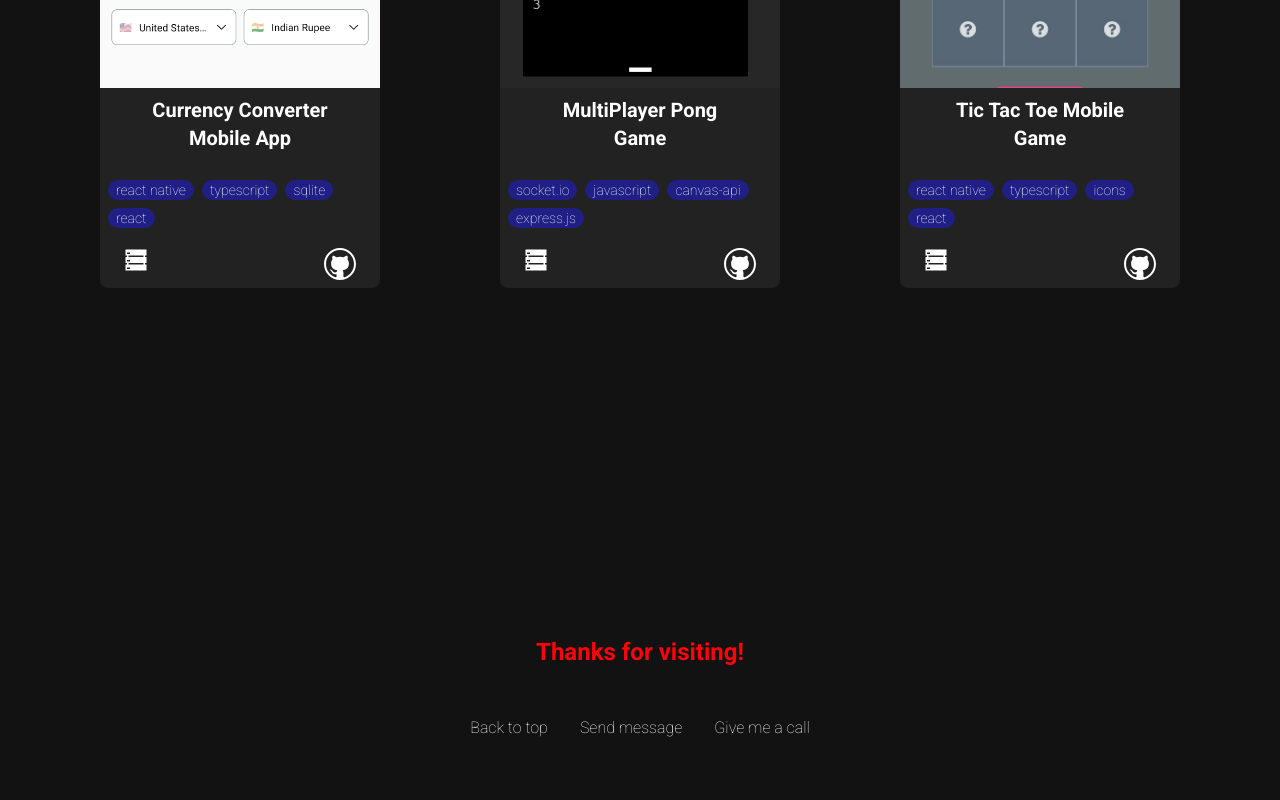
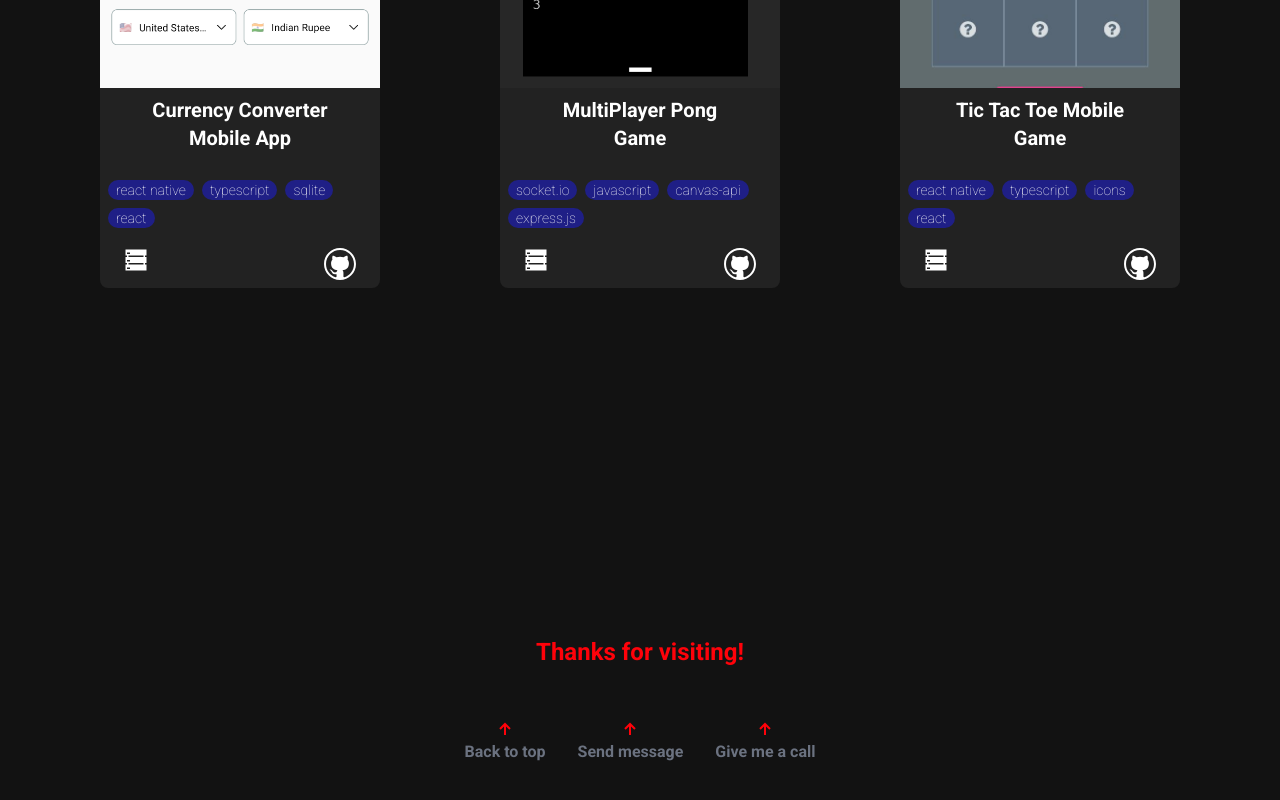
Before and after one commit to qur786/portfolio, a React (Vite) app: page / in a window 1280 px wide. Shown: the part 4568-5368 px from the top of the page. Built offline with nearby package versions, Linux system fonts and the light colour scheme.

Commit message:
feat: added 3 buttons in the footer

```diff
--- a/src/components/Footer/index.tsx
+++ b/src/components/Footer/index.tsx
@@ -1,3 +1,6 @@
+import { UpArrow } from "../../Icons/up-arrow";
+import { FooterButton } from "../FooterButton";
+
 export function Footer(): JSX.Element {
   return (
     <div className="h-72 pt-8">
@@ -5,9 +8,9 @@ export function Footer(): JSX.Element {
         Thanks for visiting!
       </h5>
       <div className="flex flex-row justify-center gap-8">
-        <button>Back to top</button>
-        <button>Send message</button>
-        <button>Give me a call</button>
+        <FooterButton title="Back to top" icon={UpArrow} />
+        <FooterButton title="Send message" icon={UpArrow} />
+        <FooterButton title="Give me a call" icon={UpArrow} />
       </div>
     </div>
   );
```
